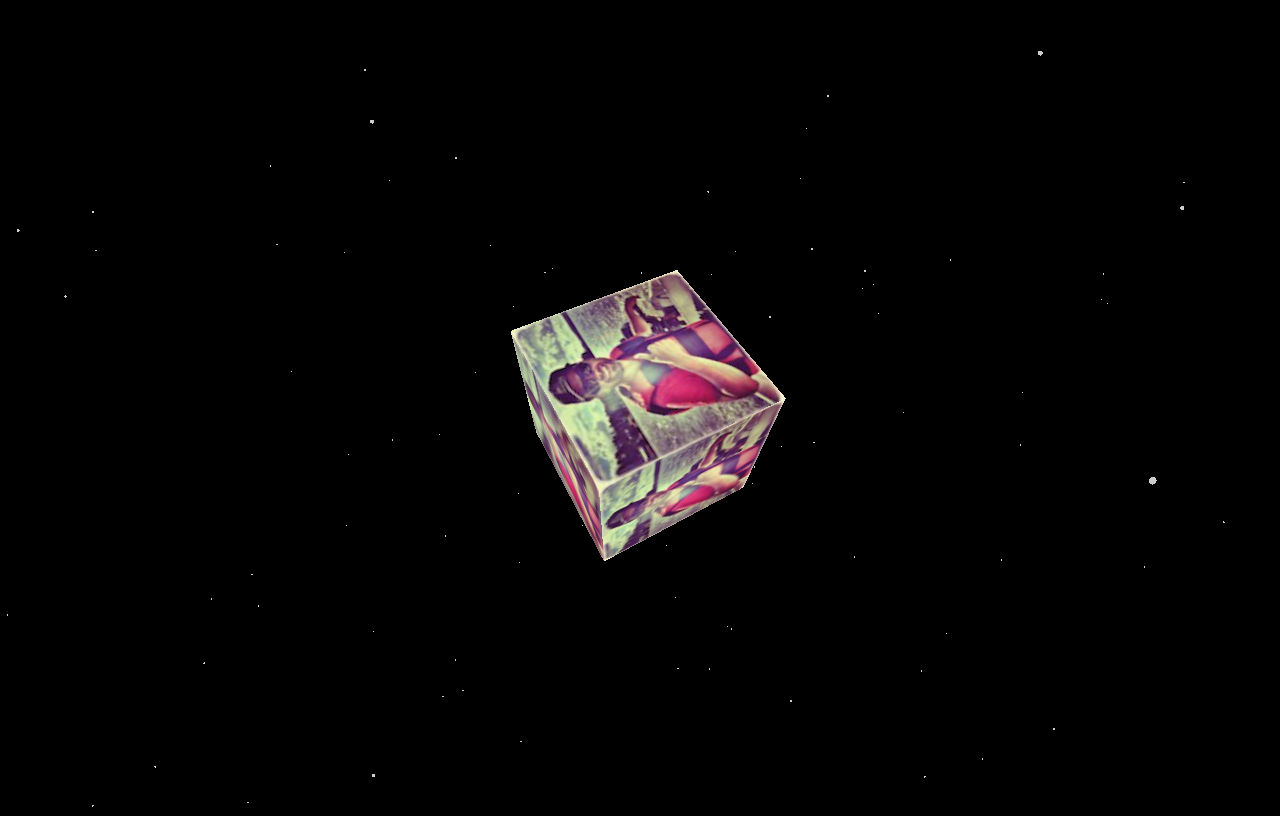
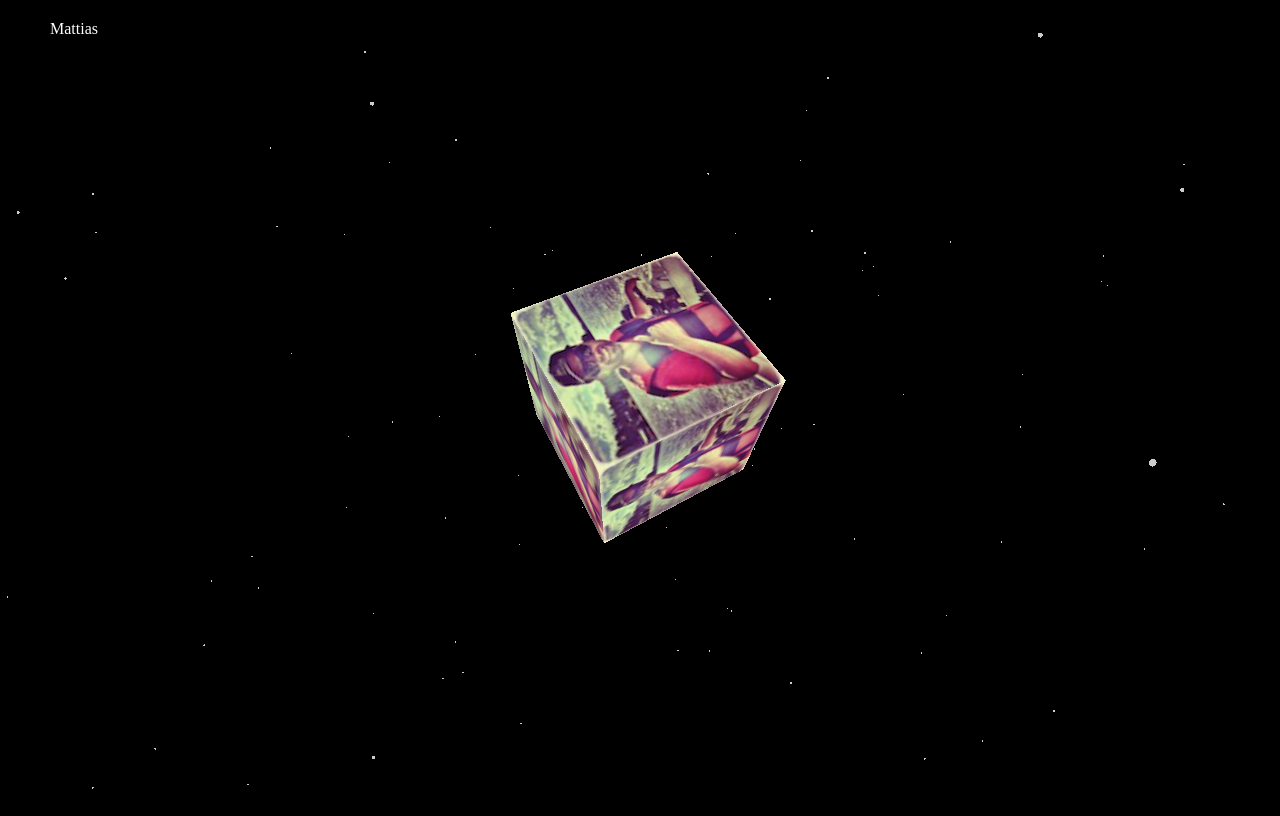
Before and after one commit to mattiassamskar/mattiassamskar, a plain HTML site: page index.html in a window 1280 px wide. Drawn offline with Linux system fonts and the light colour scheme; animation ran at ten frames a second.

Commit message:
Add div with text

```diff
--- a/index.html
+++ b/index.html
@@ -8,7 +8,7 @@
 <body>
     <div class="container">
     </div>
-    Mattias
+    <div class="text">Mattias</div>
     <script src="code.js"></script>
 </body>
 
--- a/style.css
+++ b/style.css
@@ -3,3 +3,10 @@ body {
     margin: 0px;
     overflow: hidden;
 }
+
+.text {
+    color: white;
+    margin-left: 50px;
+    margin-top: 20px;
+    position: absolute;
+}
```
